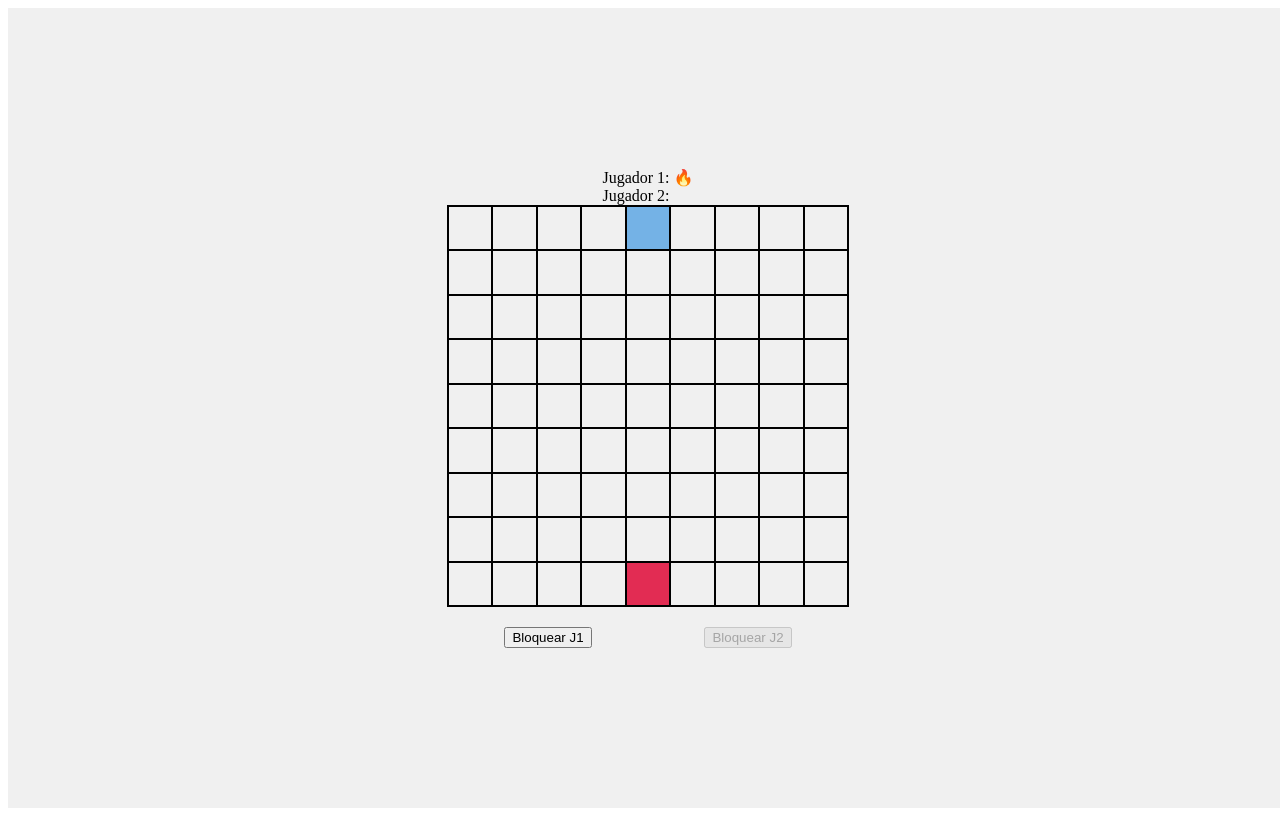
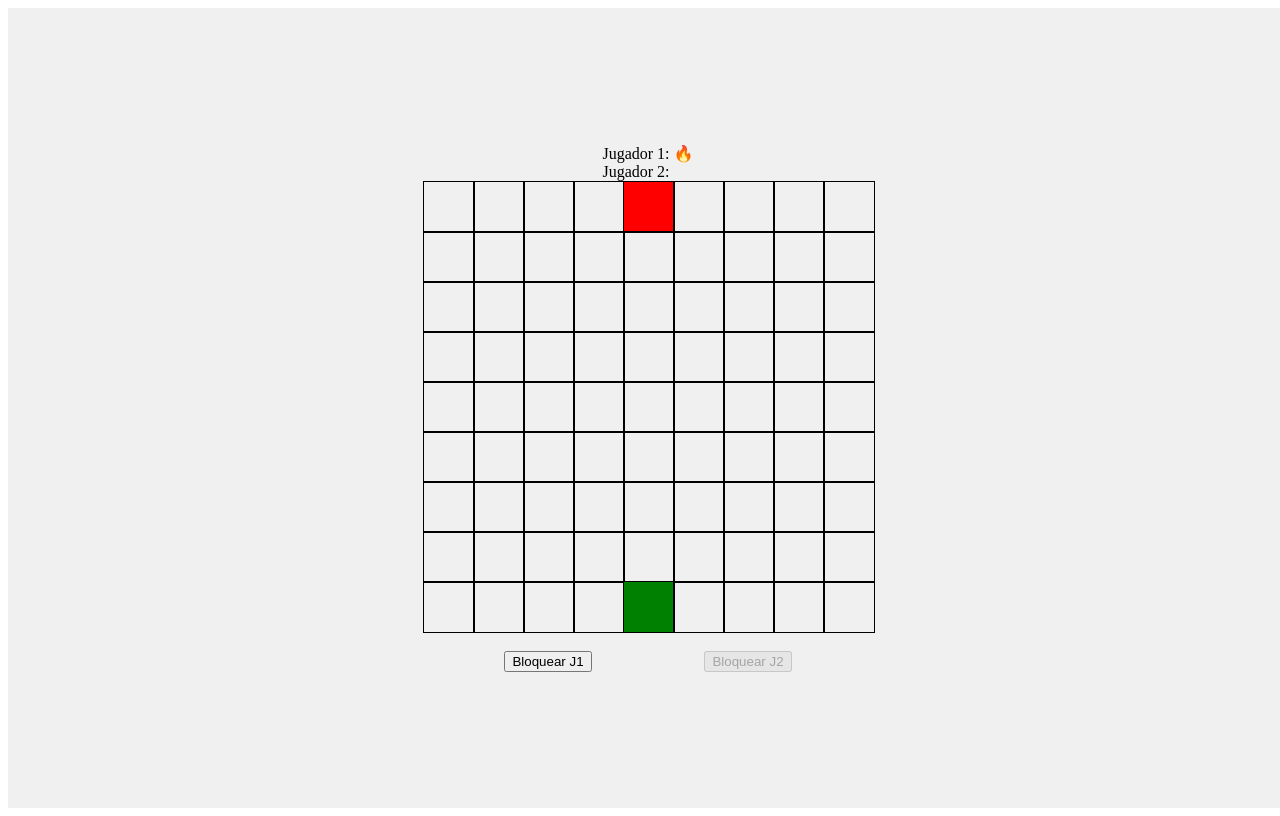
Before and after one commit to JhonZMarin/Quoridory, a Vue app in the folder Quoridor-vue/: page / in a window 1280 px wide. Built offline with nearby package versions, Linux system fonts and the light colour scheme.

Commit message:
Ya funcionan los bloqueos

```diff
--- a/Quoridor-vue/src/App.vue
+++ b/Quoridor-vue/src/App.vue
@@ -2,7 +2,12 @@
   <div id="app">
     <div class="content">
       <IndicadorTurno :turnoActual="turnoActual" />
-      <Tablero :casillas="casillas" :bloqueos="bloqueos" @moverJugador="moverJugador" @colocarBloqueo="colocarBloqueo" />
+      <Tablero
+        :casillas="casillas"
+        :bloqueos="bloqueos"
+        @moverJugador="moverJugador"
+        @colocarBloqueo="colocarBloqueo"
+      />
       <MensajeGanador :mostrar="mostrarGanador" :mensaje="mensajeGanador" />
       <div class="botones-bloqueo">
         <button @click="activarModoBloqueo" :disabled="modoBloqueo || turnoActual !== 1">Bloquear J1</button>
@@ -25,7 +30,7 @@ export default {
   },
   data() {
     return {
-      turnoActual: 1, // 1 para Jugador 1, 2 para Jugador 2
+      turnoActual: 1,
       mostrarGanador: false,
       mensajeGanador: '',
       casillas: this.crearCasillas(),
@@ -47,9 +52,8 @@ export default {
           casillas.push({ fila: i, columna: j, jugadorClase: '' });
         }
       }
-      // Posiciones iniciales de los jugadores
-      casillas[0 * 9 + 4].jugadorClase = 'jugador1'; // Centro superior
-      casillas[8 * 9 + 4].jugadorClase = 'jugador2'; // Centro inferior
+      casillas[0 * 9 + 4].jugadorClase = 'jugador1';
+      casillas[8 * 9 + 4].jugadorClase = 'jugador2';
       return casillas;
     },
     actualizarTurno() {
@@ -60,19 +64,14 @@ export default {
       const posicionActual = this.posiciones[jugador];
 
       if (this.esMovimientoValido(posicionActual, { fila, columna })) {
-        // Actualizar casillas
         this.casillas[posicionActual.fila * 9 + posicionActual.columna].jugadorClase = '';
         this.casillas[fila * 9 + columna].jugadorClase = jugador;
-
-        // Actualizar posición del jugador
         this.posiciones[jugador] = { fila, columna };
 
-        // Verificar si hay ganador
         if (this.verificarGanador(fila)) {
           this.mostrarGanador = true;
           this.mensajeGanador = `¡Jugador ${this.turnoActual} ha ganado!`;
         } else {
-          // Actualizar el turno
           this.actualizarTurno();
         }
       }
@@ -84,19 +83,20 @@ export default {
 
       if (!esMovimientoBasicoValido) return false;
 
-      // Verificar si hay un bloqueo entre la posición actual y la nueva posición
       for (const bloqueo of this.bloqueos) {
         if (bloqueo.direccion === 'horizontal') {
-          if (posActual.fila === bloqueo.fila && nuevaPos.fila === bloqueo.fila &&
-              ((posActual.columna === bloqueo.columna && nuevaPos.columna === bloqueo.columna + 1) ||
-               (posActual.columna === bloqueo.columna + 1 && nuevaPos.columna === bloqueo.columna))) {
-            return false;
+          if ((posActual.fila === bloqueo.fila && nuevaPos.fila === bloqueo.fila + 1) ||
+              (posActual.fila === bloqueo.fila + 1 && nuevaPos.fila === bloqueo.fila)) {
+            if (posActual.columna === bloqueo.columna || posActual.columna === bloqueo.columna + 1) {
+              return false;
+            }
           }
         } else if (bloqueo.direccion === 'vertical') {
-          if (posActual.columna === bloqueo.columna && nuevaPos.columna === bloqueo.columna &&
-              ((posActual.fila === bloqueo.fila && nuevaPos.fila === bloqueo.fila + 1) ||
-               (posActual.fila === bloqueo.fila + 1 && nuevaPos.fila === bloqueo.fila))) {
-            return false;
+          if ((posActual.columna === bloqueo.columna && nuevaPos.columna === bloqueo.columna + 1) ||
+              (posActual.columna === bloqueo.columna + 1 && nuevaPos.columna === bloqueo.columna)) {
+            if (posActual.fila === bloqueo.fila || posActual.fila === bloqueo.fila + 1) {
+              return false;
+            }
           }
         }
       }
@@ -134,12 +134,13 @@ export default {
       }
     },
     colocarBloqueo(fila, columna, direccion) {
-      const jugador = this.turnoActual === 1 ? 'jugador1' : 'jugador2';
-      if (this.modoBloqueo) {
-        this.bloqueos.push({ fila, columna, direccion, jugadorClase: jugador });
-        this.modoBloqueo = false;
-        this.actualizarTurno();
+      if (direccion === 'horizontal' && fila < 8) {
+        this.bloqueos.push({ fila, columna, direccion });
+      } else if (direccion === 'vertical' && columna < 8) {
+        this.bloqueos.push({ fila, columna, direccion });
       }
+      this.modoBloqueo = false;
+      this.actualizarTurno();
     },
     activarModoBloqueo() {
       this.modoBloqueo = true;
--- a/Quoridor-vue/src/components/moléculas/Tablero.vue
+++ b/Quoridor-vue/src/components/moléculas/Tablero.vue
@@ -1,63 +1,88 @@
 <template>
-  <div id="tablero" class="tablero">
-    <!-- Renderizar las casillas del tablero -->
+  <div class="tablero">
     <div
-      v-for="(casilla, index) in casillas"
-      :key="index"
+      v-for="casilla in casillas"
+      :key="`${casilla.fila}-${casilla.columna}`"
       :class="['casilla', casilla.jugadorClase]"
-      @click="manejadorClic(casilla.fila, casilla.columna)"
-    ></div>
-
-    <!-- Renderizar los bloques en el tablero -->
-    <Bloqueo
-      v-for="(bloqueo, index) in bloqueos"
-      :key="index"
-      :fila="bloqueo.fila"
-      :columna="bloqueo.columna"
-      :direccion="bloqueo.direccion"
-      :jugadorClase="bloqueo.jugadorClase"
-    />
+      @click="manejarClickCasilla(casilla.fila, casilla.columna)">
+    </div>
+    <div
+      v-for="bloqueo in bloqueos"
+      :key="`${bloqueo.fila}-${bloqueo.columna}-${bloqueo.direccion}`"
+      :class="['bloqueo', bloqueo.direccion]"
+      :style="obtenerEstiloBloqueo(bloqueo)">
+    </div>
   </div>
 </template>
 
 <script>
-import Bloqueo from '../moléculas/Bloqueo.vue';
-
 export default {
-  components: {
-    Bloqueo,
-  },
   props: {
     casillas: Array,
     bloqueos: Array
   },
   methods: {
-    manejadorClic(fila, columna) {
+    manejarClickCasilla(fila, columna) {
       this.$emit('moverJugador', fila, columna);
+    },
+    obtenerEstiloBloqueo(bloqueo) {
+      if (bloqueo.direccion === 'horizontal') {
+        return {
+          top: `${bloqueo.fila * 50 + 45}px`,
+          left: `${bloqueo.columna * 50}px`,
+          width: '100px',
+          height: '5px',
+          backgroundColor: 'blue'
+        };
+      } else if (bloqueo.direccion === 'vertical') {
+        return {
+          top: `${bloqueo.fila * 50}px`,
+          left: `${bloqueo.columna * 50 + 45}px`,
+          width: '5px',
+          height: '100px',
+          backgroundColor: 'blue'
+        };
+      }
     }
   }
-};
+}
 </script>
 
-<style scoped>
+<style>
 .tablero {
+  position: relative;
+  width: 450px;
+  height: 450px;
   display: grid;
-  grid-template-columns: repeat(9, 1fr);
-  grid-template-rows: repeat(9, 1fr);
-  width: 90vmin;
-  height: 90vmin;
-  max-width: 400px;
-  max-height: 400px;
-  border: 1px solid black;
-  position: relative;
+  grid-template-columns: repeat(9, 50px);
+  grid-template-rows: repeat(9, 50px);
 }
+
 .casilla {
+  width: 50px;
+  height: 50px;
   border: 1px solid black;
 }
+
 .jugador1 {
-  background-color: rgb(116, 178, 230);
+  background-color: red;
 }
+
 .jugador2 {
-  background-color: rgb(226, 44, 83);
+  background-color: green;
+}
+
+.bloqueo {
+  position: absolute;
+}
+
+.bloqueo.horizontal {
+  height: 5px;
+  background-color: blue;
+}
+
+.bloqueo.vertical {
+  width: 5px;
+  background-color: blue;
 }
 </style>
```
